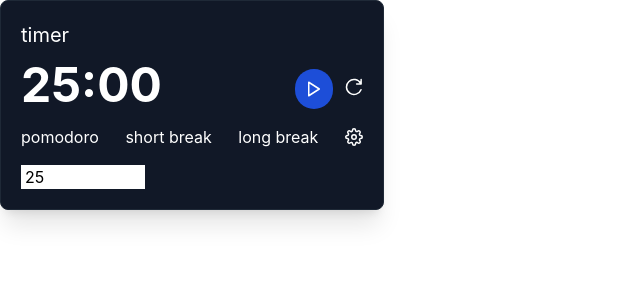
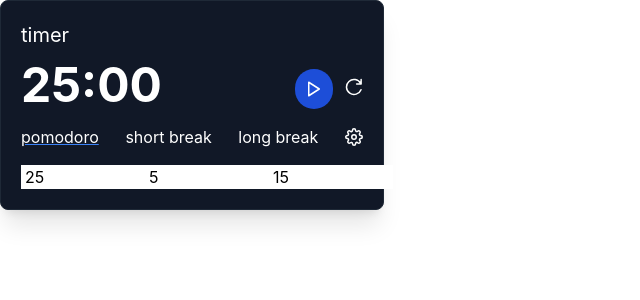
Before and after one commit to michvong/ghibli-pod, a React (Create React App) app: page /timer in a window 1280 px wide. Shown: the top 300 px of the page, without its empty margins (0-640 px from the left). Built offline with nearby package versions, Linux system fonts and the light colour scheme.

Commit message:
Implement breaks

```diff
--- a/src/components/tools/Timer.js
+++ b/src/components/tools/Timer.js
@@ -7,27 +7,40 @@ import Restart from '../../icons/Restart';
 import Settings from '../../icons/Settings'
 
 export default function Timer() {
-    const DEFAULT_TIMER_LENGTH = 25 * 60;
-    const DEFAULT_INPUT_MINUTES = 25;
-    const DEFAULT_FORMATTED_TIME = "25:00";
+    const DEFAULT_POMODORO_INPUT_MINUTES = 25;
+    const DEFAULT_POMODORO_LENGTH = 25 * 60;
+    const DEFAULT_POMODORO_FORMATTED_TIME = "25:00";
 
-    const [timerLengthInSeconds, setTimerLengthInSeconds] = useState(DEFAULT_INPUT_MINUTES * 60);
+    const DEFAULT_SHORT_INPUT_MINUTES = 5;
+    const DEFAULT_SHORT_LENGTH = 5 * 60;
+    const DEFAULT_SHORT_FORMATTED_TIME = "5:00";
+
+    const DEFAULT_LONG_INPUT_MINUTES = 15;
+    const DEFAULT_LONG_LENGTH = 25 * 60;
+    const DEFAULT_LONG_FORMATTED_TIME = "15:00";
+
+    const [timerLengthInSeconds, setTimerLengthInSeconds] = useState(DEFAULT_POMODORO_INPUT_MINUTES * 60);
     const [isPlaying, setIsPlaying] = useState(false);
     const [intervalId, setIntervalId] = useState();
-    const [formattedTime, setFormattedTime] = useState(DEFAULT_FORMATTED_TIME);
-    const [inputMinutes, setInputMinutes] = useState(DEFAULT_INPUT_MINUTES);
+    const [formattedTime, setFormattedTime] = useState(DEFAULT_POMODORO_FORMATTED_TIME);
+
+    const [inputPomodoroMinutes, setPomodoroMinutes] = useState(DEFAULT_POMODORO_INPUT_MINUTES);
+    const [inputShortMinutes, setShortMinutes] = useState(DEFAULT_SHORT_INPUT_MINUTES);
+    const [inputLongMinutes, setLongMinutes] = useState(DEFAULT_LONG_INPUT_MINUTES);
 
     const [pomodoroSessions, setPomodoroSessions] = useState(0);
-    const [pomodoroStatus, setworkStatus] = useState(false);
-    const [shortBreakStatus, setShortBreakStatus] = useState(false);
-    const [longBreakStatus, setLongBreakStatus] = useState(false);
+    const [isPomodoro, setIsPomodoro] = useState(true);
+    const [isShortBreak, setIsShortBreak] = useState(false);
+    const [isLongBreak, setIsLongBreak] = useState(false);
 
     useEffect(() => {
         if (timerLengthInSeconds === 0) {
             setIsPlaying(false);
             clearInterval(intervalId);
             // setTimerLengthInSeconds(DEFAULT_TIMER_LENGTH);
-            setPomodoroSessions(pomodoroSessions + 1);
+            if (isPomodoro === true) {
+                setPomodoroSessions(pomodoroSessions + 1);
+            }
             console.log("Timer completed!");
         }
     }, [timerLengthInSeconds, intervalId]);
@@ -40,34 +53,79 @@ export default function Timer() {
         return (num < 10) ? ("0" + num) : num;
     }
 
-    const handleInputMinutesChange = (minutes) => {
+    const handlePomodoroChange = (minutes) => {
         if (minutes > 999 || minutes < 1) {
             console.log("Minutes cannot be " + minutes + ". It must be between 1 and 999.");
-            setTimerLengthInSeconds(DEFAULT_TIMER_LENGTH);
-            setInputMinutes(DEFAULT_FORMATTED_TIME);
+            setTimerLengthInSeconds(DEFAULT_POMODORO_LENGTH);
+            setPomodoroMinutes(DEFAULT_POMODORO_FORMATTED_TIME);
         } else {
-            console.log("Minutes is now " + minutes);
-            setTimerLengthInSeconds(minutes * 60);
-            setInputMinutes(minutes);
+            console.log("Pomodoro is now " + minutes);
+            if (isPomodoro) {
+                setTimerLengthInSeconds(minutes * 60);
+            }
+            setPomodoroMinutes(minutes);
+        }
+    }
+
+    const handleShortBreakChange = (minutes) => {
+        if (minutes > 999 || minutes < 1) {
+            console.log("Minutes cannot be " + minutes + ". It must be between 1 and 999.");
+            setTimerLengthInSeconds(DEFAULT_SHORT_LENGTH);
+            setShortMinutes(DEFAULT_SHORT_FORMATTED_TIME);
+        } else {
+            console.log("Short break is now " + minutes);
+            if (isShortBreak) {
+                setTimerLengthInSeconds(minutes * 60);
+            }
+            setShortMinutes(minutes);
+        }
+    }
+
+    const handleLongBreakChange = (minutes) => {
+        if (minutes > 999 || minutes < 1) {
+            console.log("Minutes cannot be " + minutes + ". It must be between 1 and 999.");
+            setTimerLengthInSeconds(DEFAULT_LONG_LENGTH);
+            setLongMinutes(DEFAULT_LONG_FORMATTED_TIME);
+        } else {
+            console.log("Long break is now " + minutes);
+            if (isLongBreak) {
+                setTimerLengthInSeconds(minutes * 60);
+            }
+            setLongMinutes(minutes);
         }
     }
 
     const handlePomodoroTypeClick = () => {
-        setPomodoroSessions(true);
-        setShortBreakStatus(false);
-        setLongBreakStatus(false);
+        setIsPlaying(false);
+        clearInterval(intervalId);
+
+        setIsPomodoro(true);
+        setIsShortBreak(false);
+        setIsLongBreak(false);
+
+        setTimerLengthInSeconds(inputPomodoroMinutes * 60);
     }
 
     const handleShortTypeClick = () => {
-        setShortBreakStatus(true);
-        setPomodoroSessions(false);
-        setLongBreakStatus(false);
+        setIsPlaying(false);
+        clearInterval(intervalId);
+
+        setIsShortBreak(true);
+        setIsPomodoro(false);
+        setIsLongBreak(false);
+
+        setTimerLengthInSeconds(inputShortMinutes * 60);
     }
 
     const handleLongTypeClick = () => {
-        setLongBreakStatus(true);
-        setPomodoroSessions(false);
-        setShortBreakStatus(false);
+        setIsPlaying(false);
+        clearInterval(intervalId);
+
+        setIsLongBreak(true);
+        setIsPomodoro(false);
+        setIsShortBreak(false);
+
+        setTimerLengthInSeconds(inputLongMinutes * 60);
     }
 
     const handleShortMinsChange = () => {
@@ -88,7 +146,7 @@ export default function Timer() {
     */
     const onRestartClick = () => {
         if (isPlaying !== true && timerLengthInSeconds === 0) {
-            setTimerLengthInSeconds(inputMinutes * 60);
+            setTimerLengthInSeconds(inputPomodoroMinutes * 60);
         }
     }
 
@@ -139,7 +197,7 @@ export default function Timer() {
                 <h3 class="mt-3 text-5xl font-bold text-white">{formattedTime}</h3>
                 <div class="flex space-x-1">
                     <button onClick={onTimerToggle} type="button" class="mt-5 text-white bg-blue-700 hover:bg-blue-800 focus:ring-4 focus:outline-none focus:ring-blue-300 font-medium rounded-full text-sm p-2.5 text-center inline-flex items-center mr-2 dark:bg-blue-600 dark:hover:bg-blue-700 dark:focus:ring-blue-800">
-                        {isPlaying? <Pause /> : <Play />}
+                        {isPlaying ? <Pause /> : <Play />}
                     </button>
 
                     <button onClick={onRestartClick} type="button" class="mt-4">
@@ -150,9 +208,9 @@ export default function Timer() {
 
 
             <div class="flex justify-between mt-4">
-                <button onClick={handlePomodoroTypeClick} class="focus:underline text-white decoration-blue-500">pomodoro</button>
-                <button onClick={handleShortTypeClick} class="focus:underline text-white decoration-blue-500">short break</button>
-                <button onClick={handleLongTypeClick} class="focus:underline text-white decoration-blue-500">long break</button>
+                <button onClick={handlePomodoroTypeClick} class={"text-white decoration-blue-500 " + (isPomodoro ? 'underline' : 'no-underline')}>pomodoro</button>
+                <button onClick={handleShortTypeClick} class={"text-white decoration-blue-500 " + (isShortBreak ? 'underline' : 'no-underline')}>short break</button>
+                <button onClick={handleLongTypeClick} class={"text-white decoration-blue-500 " + (isLongBreak ? 'underline' : 'no-underline')}>long break</button>
 
                 <button type="button" class="">
                     <Settings />
@@ -170,31 +228,31 @@ export default function Timer() {
                     class="pl-1"
                     name="minutes"
                     type="number"
-                    value={inputMinutes}
+                    value={inputPomodoroMinutes}
                     min={0}
                     max={999999}
-                    onChange={(e) => handleInputMinutesChange(e.target.value)}
+                    onChange={(e) => handlePomodoroChange(e.target.value)}
                 />
 
-                {/* <input
+                <input
                     class="pl-1"
                     name="short-break"
                     type="number"
-                    value={inputMinutes}
+                    value={inputShortMinutes}
                     min={0}
                     max={999999}
-                    onChange={(e) => handleInputMinutesChange(e.target.value)}
-                /> */}
+                    onChange={(e) => handleShortBreakChange(e.target.value)}
+                />
 
-                {/* <input
+                <input
                     class="pl-1"
                     name="long-break"
                     type="number"
-                    value={inputMinutes}
+                    value={inputLongMinutes}
                     min={0}
                     max={999999}
-                    onChange={(e) => handleInputMinutesChange(e.target.value)}
-                /> */}
+                    onChange={(e) => handleLongBreakChange(e.target.value)}
+                />
             </div>
         </div>
     )
```
